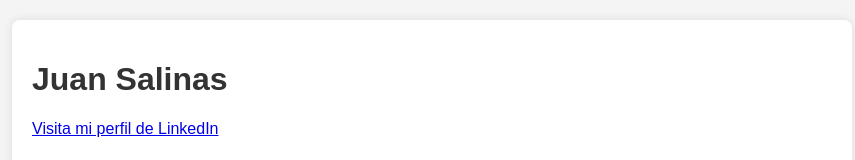
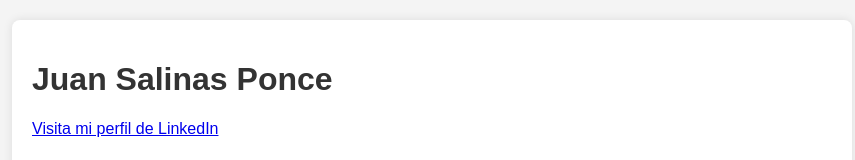
Before and after one commit to juansalinasponce/juansalinasponce.github.io, a plain HTML site: page index.html in a window 1280 px wide. Shown: the top 160 px of the page, without its empty margins (208-1063 px from the left). Drawn offline with Linux system fonts and the light colour scheme.

Commit message:
nuevo commit

```diff
--- a/index.html
+++ b/index.html
@@ -38,7 +38,7 @@
 </head>
 <body>
     <div class="container">
-        <h1>Juan Salinas</h1>
+        <h1>Juan Salinas Ponce</h1>
         <div class="contact-info">
             <a href="https://www.linkedin.com/in/juan-salinas/" target="_blank">Visita mi perfil de LinkedIn</a>
         </div>
```
